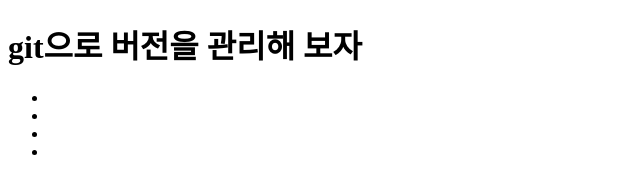
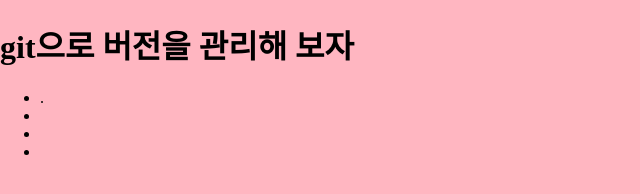
Before and after one commit to juyoung42/gitTest, a plain HTML site: page index.html in a window 1280 px wide. Shown: the whole page, without its empty margins (0-640 px from the left). Drawn offline with Linux system fonts and the light colour scheme.

Commit message:
add index.css start publishing branch

```diff
--- /dev/null
+++ b/index.css
@@ -0,0 +1,9 @@
+body, html {
+    margin: 0;
+    padding: 0;
+    height: 100%;
+}
+
+html {
+    background-color: lightpink;
+}
--- a/index.html
+++ b/index.html
@@ -4,12 +4,13 @@
     <meta charset="UTF-8">
     <meta http-equiv="X-UA-Compatible" content="IE=edge">
     <meta name="viewport" content="width=device-width, initial-scale=1.0">
+    <link rel="stylesheet" href="index.css">
     <title>git test</title>
 </head>
 <body>
     <h1>git으로 버전을 관리해 보자</h1>
     <ul>
-        <li></li>
+        <li>.</li>
         <li></li>
         <li></li>
         <li></li>
```
